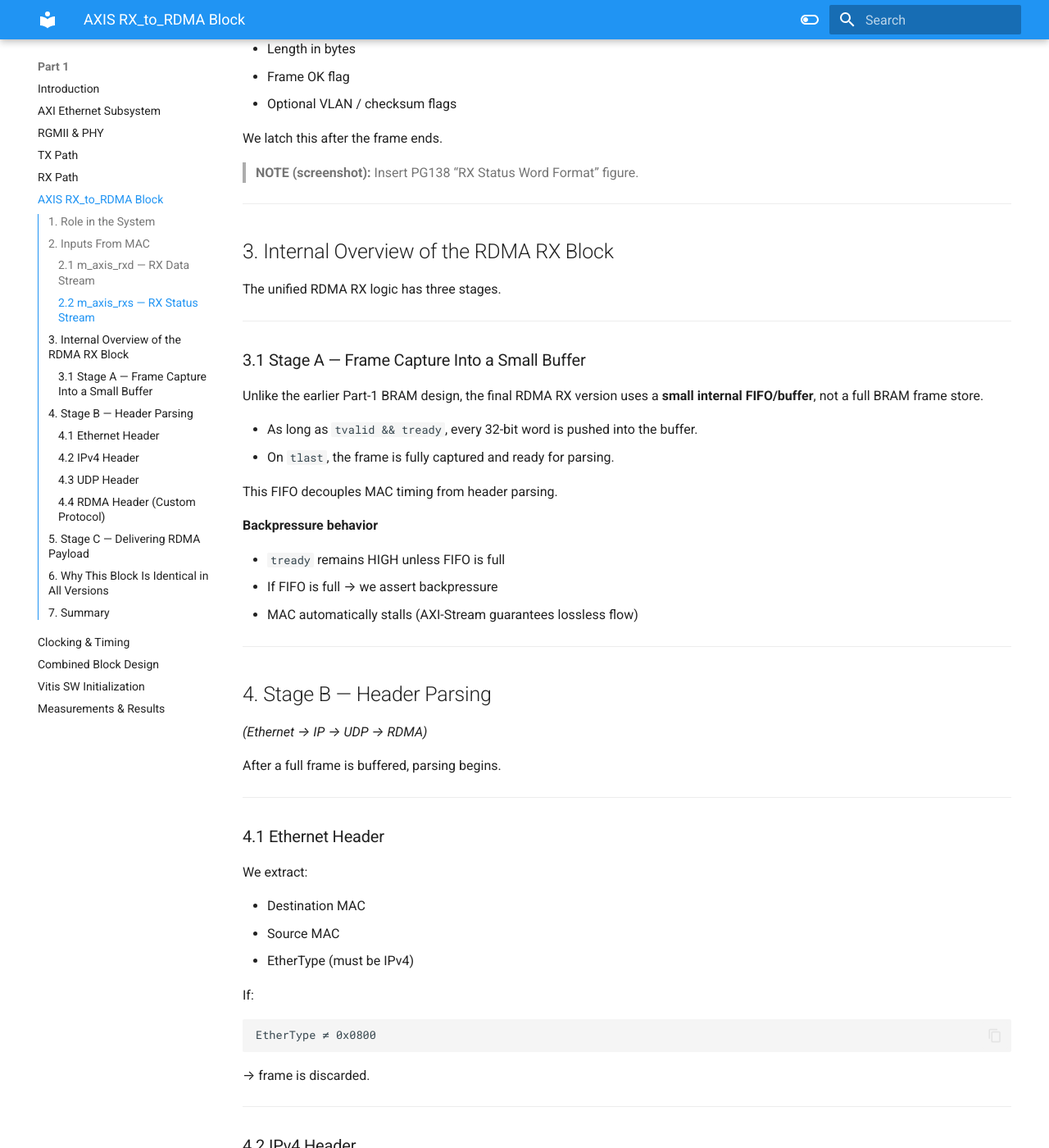
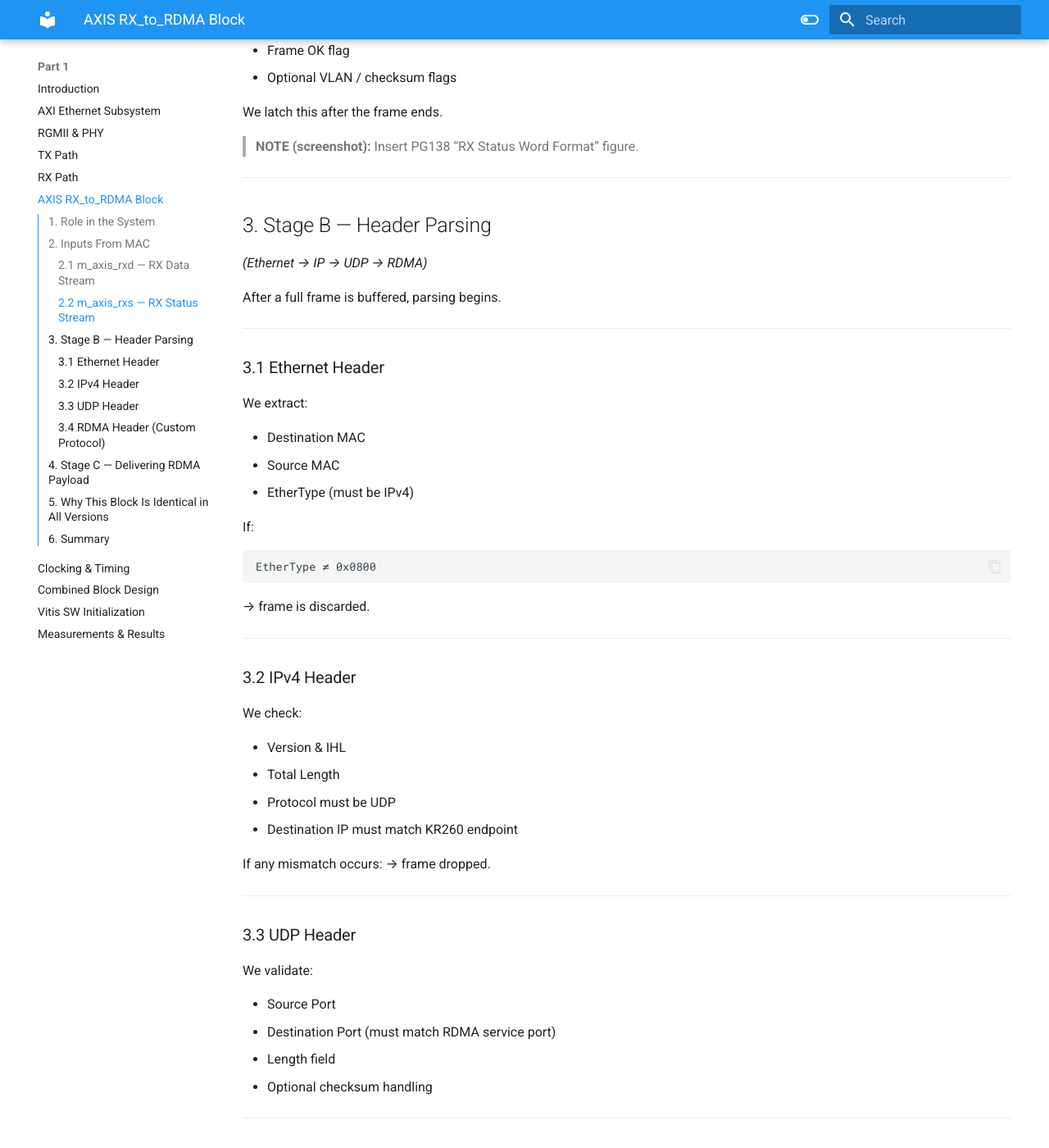
Before and after one commit to tolgakuntman/rdma-hw-pipeline, an MkDocs documentation site: the page built from docs/project/part1_ethernet/rx_axis_to_rdma.md, in a window 1280 px wide and 1400 px high, scrolled down 1437 px. Shown: the whole window at 82% size. Built offline with MkDocs 1.6.1 and Material for MkDocs 9.7.7, drawn with Linux system fonts in a browser that asks for light colours; nearby versions of some CDN libraries; library files that are not in the unit come from our copies; some of the changed text lies outside the part shown.

Commit message:
mkdocs update

````diff
--- a/docs/project/part1_ethernet/rx_axis_to_rdma.md
+++ b/docs/project/part1_ethernet/rx_axis_to_rdma.md
@@ -16,14 +16,10 @@
      ↓ m_axis_rxs (status)
 AXIS_RX_TO_RDMA  ←––––––– this block
      ↓ structured RDMA packet
-RDMA Core (QPN, opcode, offsets, payload)
+Decapsulator
 ```
 
-The RDMA RX block has one job:
-
-> Convert “Ethernet frames on AXI-Stream” → “Parsed RDMA packet”.
-
-It hides all Ethernet, IP, and UDP details from the RDMA core.
+The RDMA RX block is a pass through block that takes the frames from MAC and passes the packets to decapsulator. For tx side, this block triggers txc (tx control line) in a certain way to start sending packets to the MAC, again it passes packets from encapsulator through the MAC.
 
 ---
 
@@ -61,37 +57,14 @@
 
 ---
 
-## 3. Internal Overview of the RDMA RX Block
-
-The unified RDMA RX logic has three stages.
-
----
-
-### 3.1 Stage A — Frame Capture Into a Small Buffer
-
-Unlike the earlier Part-1 BRAM design, the final RDMA RX version uses a **small internal FIFO/buffer**, not a full BRAM frame store.
-
-- As long as `tvalid && tready`, every 32-bit word is pushed into the buffer.
-- On `tlast`, the frame is fully captured and ready for parsing.
-
-This FIFO decouples MAC timing from header parsing.
-
-**Backpressure behavior**
-
-- `tready` remains HIGH unless FIFO is full
-- If FIFO is full → we assert backpressure
-- MAC automatically stalls (AXI-Stream guarantees lossless flow)
-
----
-
-## 4. Stage B — Header Parsing
+## 3. Stage B — Header Parsing
 *(Ethernet → IP → UDP → RDMA)*
 
 After a full frame is buffered, parsing begins.
 
 ---
 
-### 4.1 Ethernet Header
+### 3.1 Ethernet Header
 
 We extract:
 
@@ -107,7 +80,7 @@
 
 ---
 
-### 4.2 IPv4 Header
+### 3.2 IPv4 Header
 
 We check:
 
@@ -121,7 +94,7 @@
 
 ---
 
-### 4.3 UDP Header
+### 3.3 UDP Header
 
 We validate:
 
@@ -132,7 +105,7 @@
 
 ---
 
-### 4.4 RDMA Header (Custom Protocol)
+### 3.4 RDMA Header (Custom Protocol)
 
 Our custom RDMA header includes:
 
@@ -191,7 +164,7 @@
 
 ---
 
-## 7. Summary
+## 6. Summary
 
 The AXIS RX → RDMA Block performs:
 
````
Also changed, not shown: other parts of docs/project/part1_ethernet/rx_axis_to_rdma.md (+2 -2 lines).
